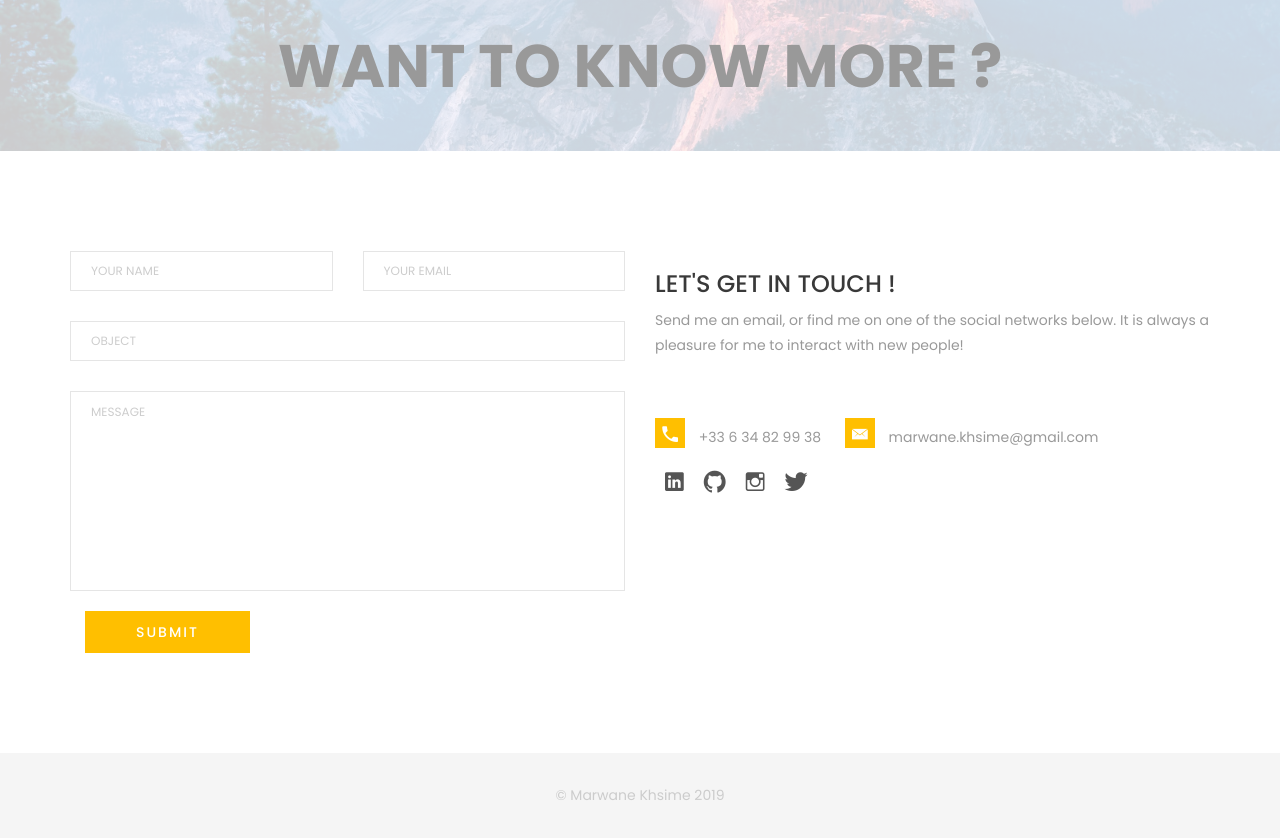
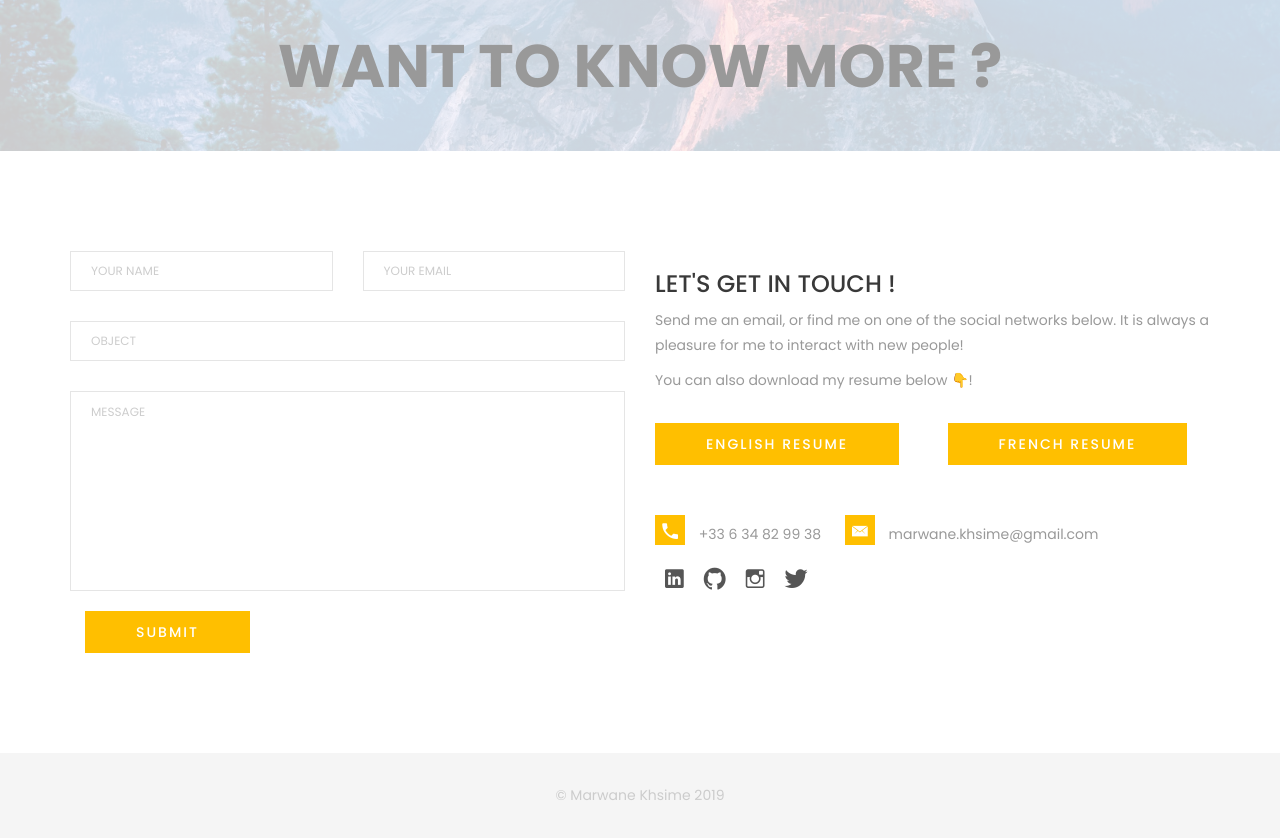
Before and after one commit to Khsime-Marwane/Khsime-Marwane.github.io, a plain HTML site: page index.html in a window 1280 px wide. Shown: the part 2617-3455 px from the top of the page. Drawn offline with Linux system fonts and the light colour scheme; files whose address does not match are found by name.

Commit message:
add resumes

```diff
--- a/index.html
+++ b/index.html
@@ -264,6 +264,16 @@
             <p>Send me an email, or find me on one of the social networks below. It is always a pleasure for me to
                 interact with new
                 people!</p>
+            <p>You can also download my resume below 👇!</p>
+            <div class="row">
+                <div class="col-md-3">
+                    <a href="./pdf/CV_KHSIME_MARWANE_EN.pdf" class="btn btn-box" download>ENGLISH RESUME</a>
+                </div>
+                <div class="col-md-3"></div>
+                <div class="col-md-3">
+                    <a href="./pdf/CV_KHSIME_MARWANE_FR.pdf" class="btn btn-box" download>FRENCH RESUME</a>
+                </div>
+            </div>
             <div class="h-30"></div>
             <div class="contact-info">
                 <p><i class="ion-android-call"></i> +33 6 34 82 99 38</p>
```
Also changed, not shown: 2 other files.
